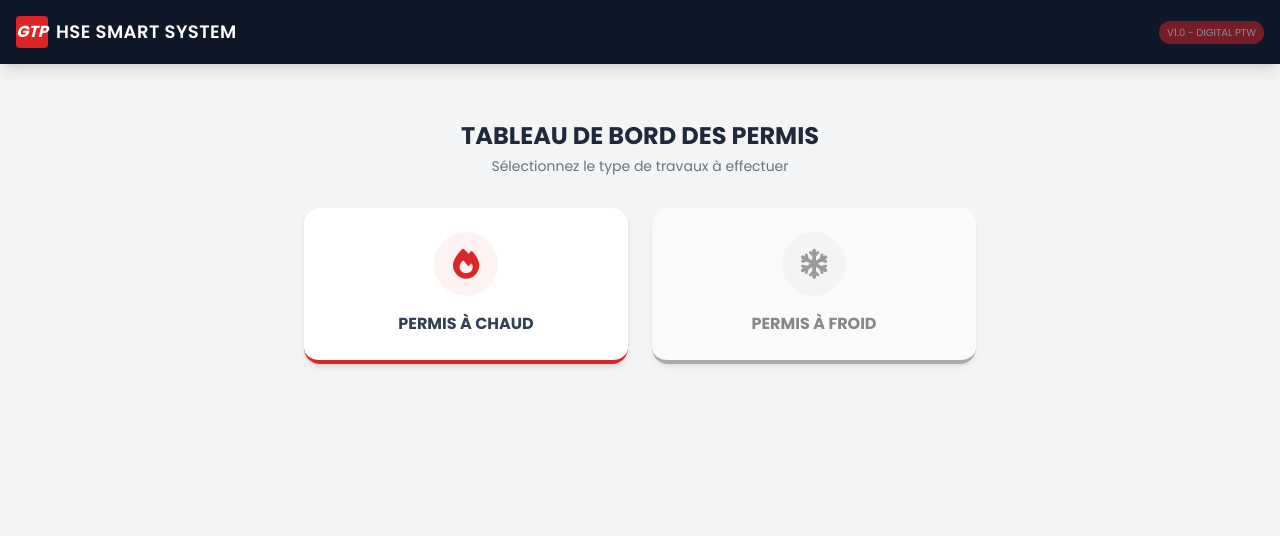
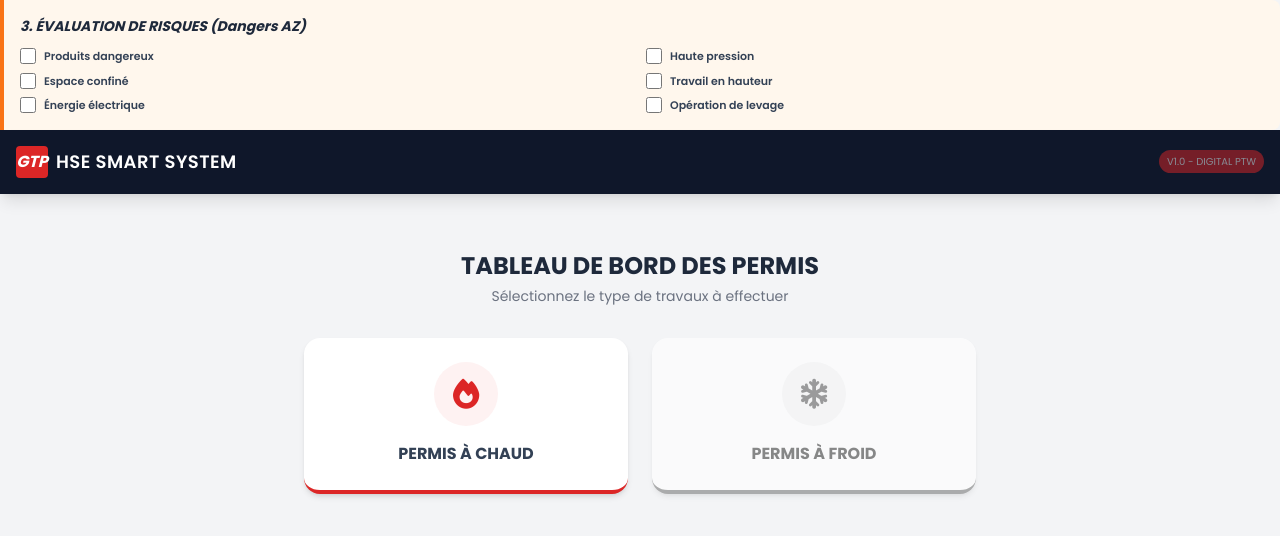
Before and after one commit to yayougabi-source/html, a plain HTML site: page index.html in a window 1280 px wide. Drawn offline with nearby package versions, Linux system fonts and the light colour scheme.

Commit message:
GTP Sections Fix

```diff
--- a/index.html
+++ b/index.html
@@ -3,6 +3,29 @@
 <head>
     <meta charset="UTF-8">
     <meta name="viewport" content="width=device-width, initial-scale=1.0">
+    <div class="border-l-4 border-orange-500 pl-4 bg-orange-50 p-4 rounded-r-lg">
+    <h4 class="font-bold text-slate-800 mb-3 text-sm italic">3. ÉVALUATION DE RISQUES (Dangers AZ)</h4>
+    <div class="grid grid-cols-2 gap-2">
+        <label class="flex items-center text-[11px] font-semibold text-slate-700">
+            <input type="checkbox" class="mr-2 w-4 h-4 accent-orange-600"> Produits dangereux
+        </label>
+        <label class="flex items-center text-[11px] font-semibold text-slate-700">
+            <input type="checkbox" class="mr-2 w-4 h-4 accent-orange-600"> Haute pression
+        </label>
+        <label class="flex items-center text-[11px] font-semibold text-slate-700">
+            <input type="checkbox" class="mr-2 w-4 h-4 accent-orange-600"> Espace confiné
+        </label>
+        <label class="flex items-center text-[11px] font-semibold text-slate-700">
+            <input type="checkbox" class="mr-2 w-4 h-4 accent-orange-600"> Travail en hauteur
+        </label>
+        <label class="flex items-center text-[11px] font-semibold text-slate-700">
+            <input type="checkbox" class="mr-2 w-4 h-4 accent-orange-600"> Énergie électrique
+        </label>
+        <label class="flex items-center text-[11px] font-semibold text-slate-700">
+            <input type="checkbox" class="mr-2 w-4 h-4 accent-orange-600"> Opération de levage
+        </label>
+    </div>
+</div>
     <title>GTP - Système de Permis Numérique</title>
     <script src="https://cdn.tailwindcss.com"></script>
     <link rel="stylesheet" href="https://cdnjs.cloudflare.com/ajax/libs/font-awesome/6.4.0/css/all.min.css">
```
